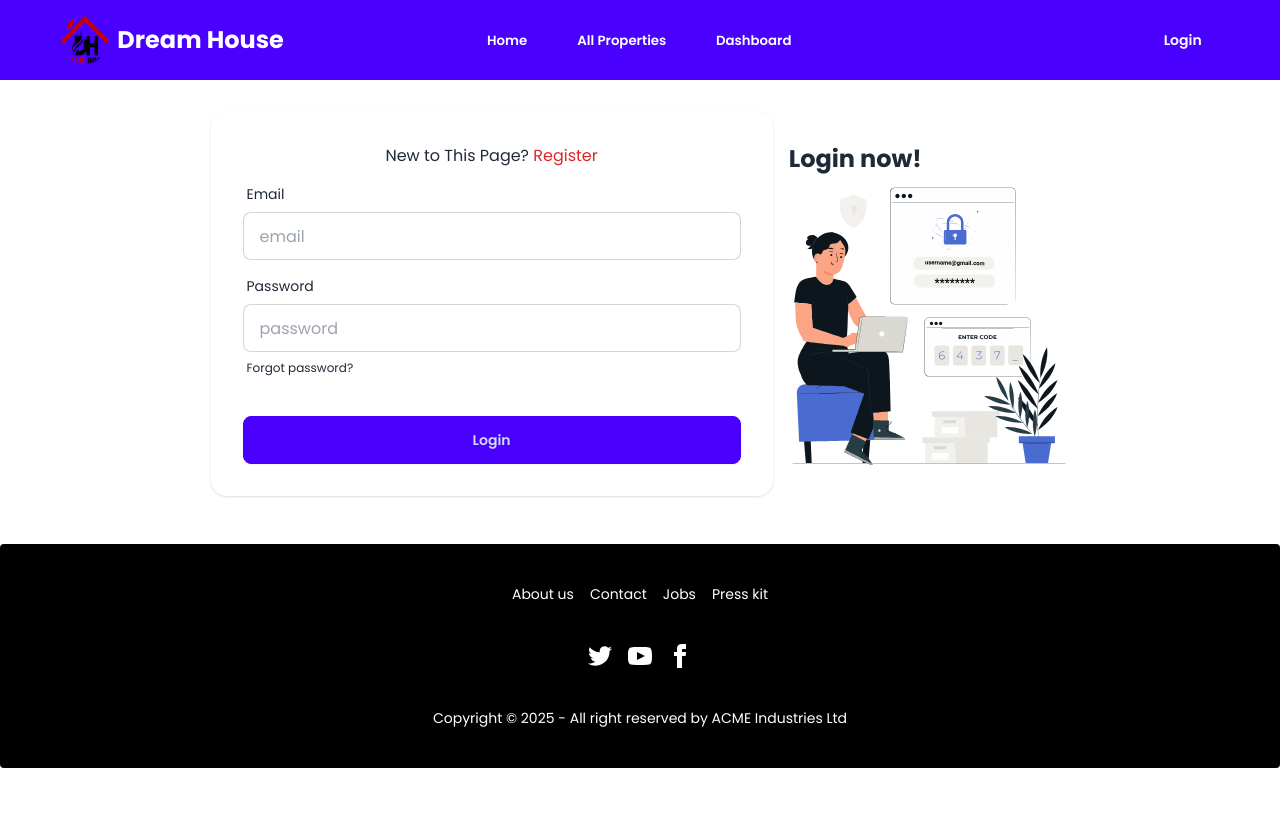
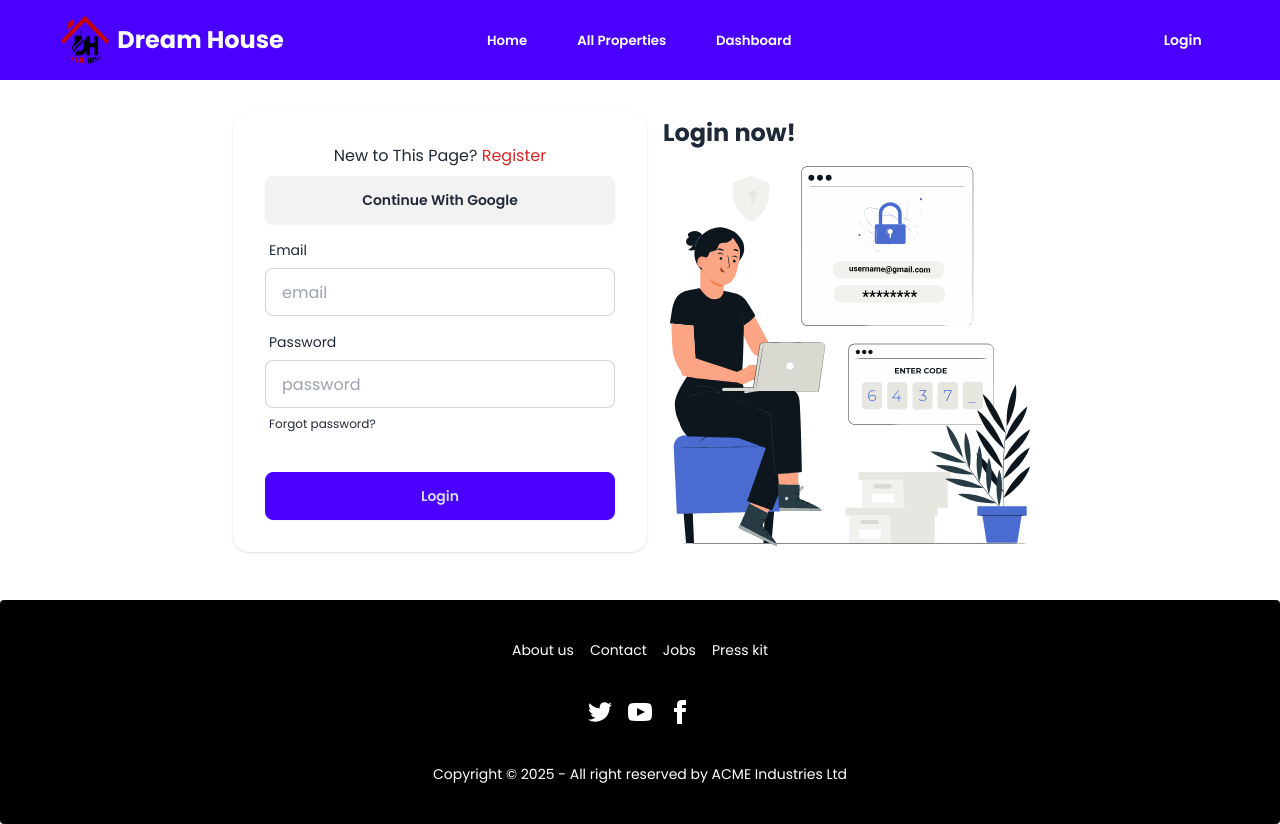
Before and after one commit to Nazim1247/Assignment-12-client, a React (Vite) app: page /login in a window 1280 px wide. Before the commit the page ends 800 px from the top, so only its background shows below. Built offline with nearby package versions, Linux system fonts and the light colour scheme; no server answers.

Commit message:
social login created

```diff
--- a/src/pages/Login.jsx
+++ b/src/pages/Login.jsx
@@ -3,6 +3,7 @@ import lottie from '../assets/lottie2.json';
 import { useContext } from 'react';
 import { AuthContext } from '../provider/AuthProvider';
 import { Link, useNavigate } from 'react-router-dom';
+import SocialLogin from '../social/SocialLogin';
 
 const Login = () => {
     const navigate = useNavigate();
@@ -28,11 +29,14 @@ const Login = () => {
   <div className="hero-content flex-col lg:flex-row-reverse">
     <div className="text-center lg:text-left">
       <h1 className="text-2xl font-bold">Login now!</h1>
-      <Lottie animationData={lottie}></Lottie>
+      <Lottie className='lg:w-96' animationData={lottie}></Lottie>
     </div>
     <div className="card bg-base-100 w-full shadow">
       <form onSubmit={handleSubmit} className="card-body">
         <p className='text-center'>New to This Page? <Link className='text-red-600' to={'/register'}>Register</Link></p>
+        <button type='button' className='btn text-center'>
+            <SocialLogin></SocialLogin>
+        </button>
         <div className="form-control">
           <label className="label">
             <span className="label-text">Email</span>
--- a/src/pages/Register.jsx
+++ b/src/pages/Register.jsx
@@ -3,6 +3,7 @@ import { AuthContext } from "../provider/AuthProvider";
 import lottie from '../assets/lottie1.json';
 import Lottie from "lottie-react";
 import { Link, useNavigate } from "react-router-dom";
+import SocialLogin from "../social/SocialLogin";
 
 const Register = () => {
     const navigate = useNavigate();
@@ -36,6 +37,9 @@ const Register = () => {
     <div className="card bg-base-100 w-full shadow">
       <form onSubmit={handleSubmit} className="card-body">
         <p className='text-center'>Already Have an Account? <Link className='text-red-600' to={'/login'}>Login</Link></p>
+        <button type='button' className='btn text-center'>
+            <SocialLogin></SocialLogin>
+        </button>
         <div className="form-control">
           <label className="label">
             <span className="label-text">Name</span>
--- a/src/provider/AuthProvider.jsx
+++ b/src/provider/AuthProvider.jsx
@@ -1,8 +1,10 @@
-import { createUserWithEmailAndPassword, signInWithEmailAndPassword } from "firebase/auth";
+import { createUserWithEmailAndPassword, signInWithEmailAndPassword, signInWithPopup, GoogleAuthProvider } from "firebase/auth";
 import { createContext, useState } from "react";
 import auth from "../firebase/firebase.config";
 
 export const AuthContext = createContext(null);
+const googleProvider = new GoogleAuthProvider();
+
 const AuthProvider = ({ children }) => {
     const [user, setUser] = useState([]);
     const [loading, setLoading] = useState(false);
@@ -17,12 +19,18 @@ const AuthProvider = ({ children }) => {
         return signInWithEmailAndPassword(auth, email, password)
     }
 
+    const googleLogin = ()=>{
+        setLoading(true)
+        return signInWithPopup(auth,googleProvider)
+    }
+
     const authInfo = {
         user,
         setUser,
         loading,
         createUser,
         loginUser,
+        googleLogin,
     }
 
     return (
--- /dev/null
+++ b/src/social/SocialLogin.jsx
@@ -0,0 +1,24 @@
+import { useContext } from "react";
+import { AuthContext } from "../provider/AuthProvider";
+import { useNavigate } from "react-router-dom";
+
+
+const SocialLogin = () => {
+    const navigate = useNavigate();
+    const {googleLogin}=useContext(AuthContext);
+
+    const handleGoogleLogin = ()=>{
+        googleLogin()
+        .then(result =>{
+            navigate('/')
+            console.log(result.user)
+        })
+    }
+    return (
+        <div>
+            <button type="button" onClick={handleGoogleLogin}>Continue With Google</button>
+        </div>
+    );
+};
+
+export default SocialLogin;
```
